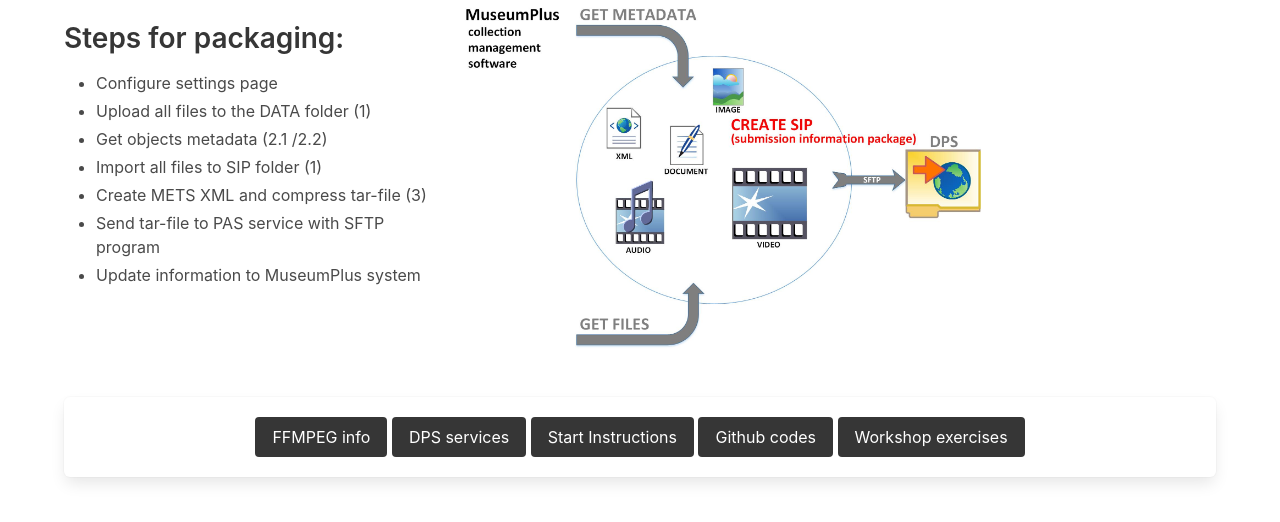
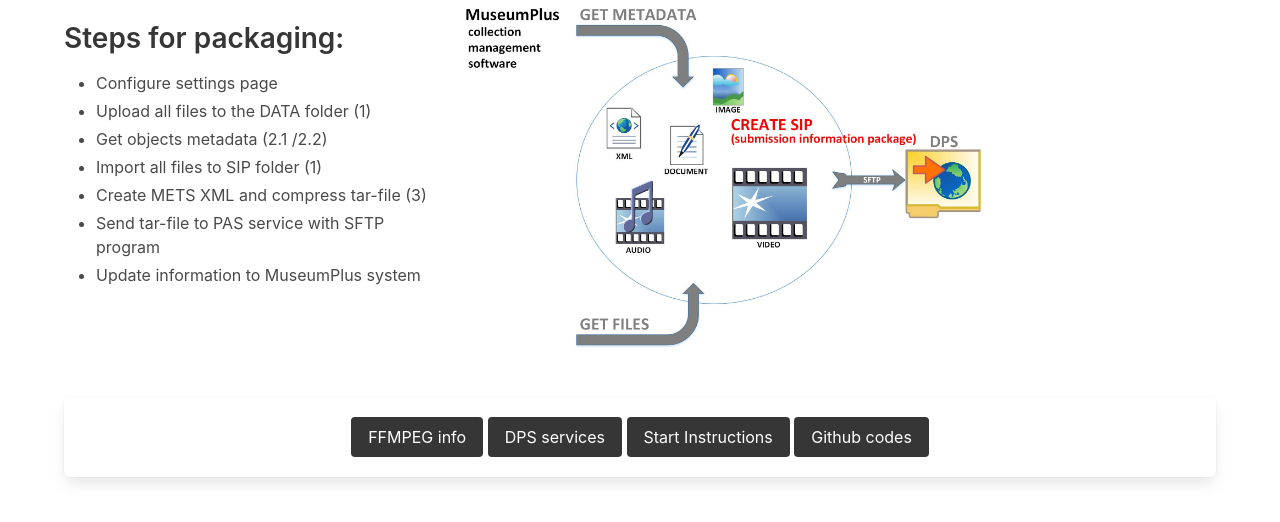
Before and after one commit to FinnishNationalGallery/mediajam_2, a Flask app: page / in a window 1280 px wide. Shown: the part 77-599 px from the top of the page. Run offline with Flask 3, Linux system fonts and the light colour scheme; parts of the project's set-up code (start-up, migrations or seed data) failed here and were passed over; some libraries are stand-ins or nearby versions.

Commit message:
Update index.html

```diff
--- a/templates/index.html
+++ b/templates/index.html
@@ -33,9 +33,8 @@
 <div class="box has-text-centered">
       <a href="{{url_for('main.ffmpeg')}}"><button class="button is-dark">FFMPEG info</button></a>
       <a href="http://digitalpreservation.fi/" target="_blank"><button class="button is-dark">DPS services</button></a>
-      <a href="http://digitalpreservation.fi/specifications/ohjeita-kayttoonotosta" target="_blank"><button class="button is-dark">Start Instructions</button></a>
-      <a href="https://github.com/FinnishNationalGallery/mediajam" target="_blank"><button class="button is-dark">Github codes</button></a>
-      <a href="https://github.com/Digital-Preservation-Finland/siptools-workshop-2019" target="_blank"><button class="button is-dark">Workshop exercises</button></a>
+      <a href="https://digitalpreservation.fi/user_guide" target="_blank"><button class="button is-dark">Start Instructions</button></a>
+      <a href="https://github.com/FinnishNationalGallery/mediajam_2" target="_blank"><button class="button is-dark">Github codes</button></a>
 </div>
 
 
```
